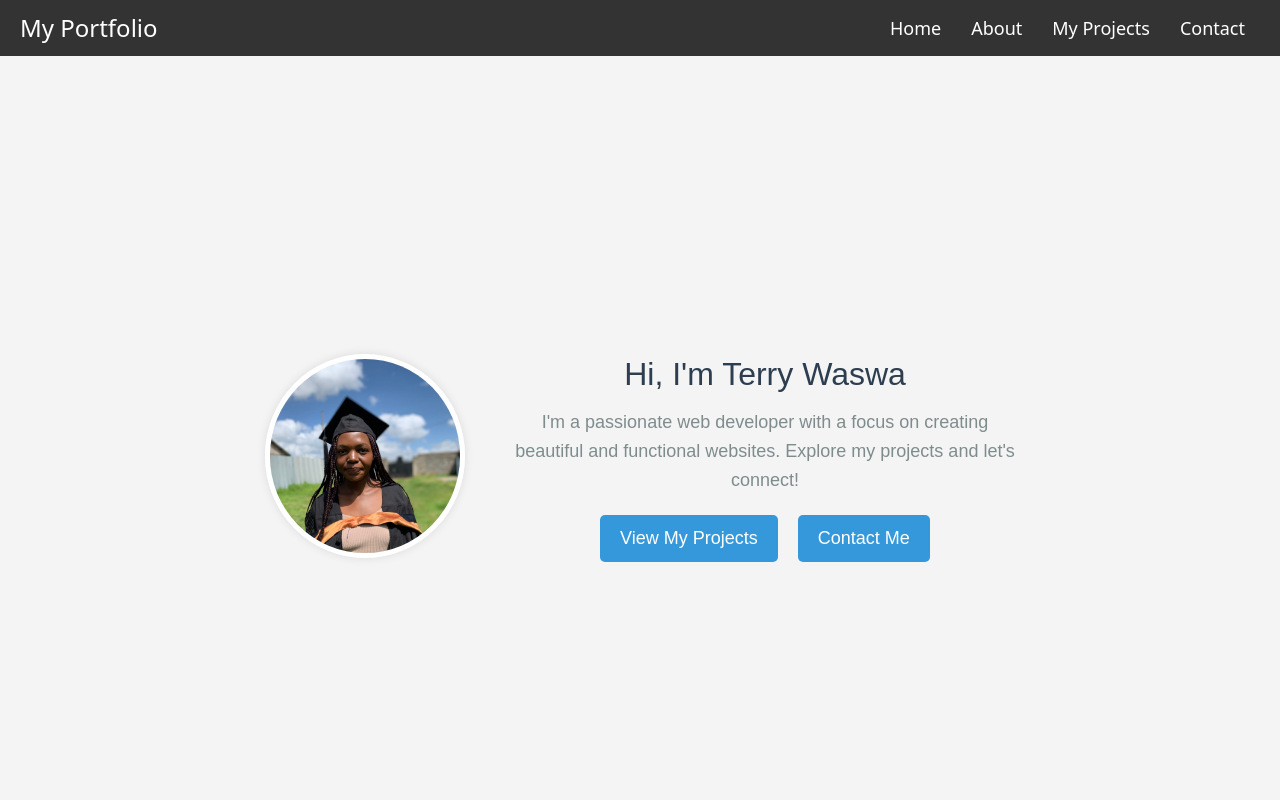
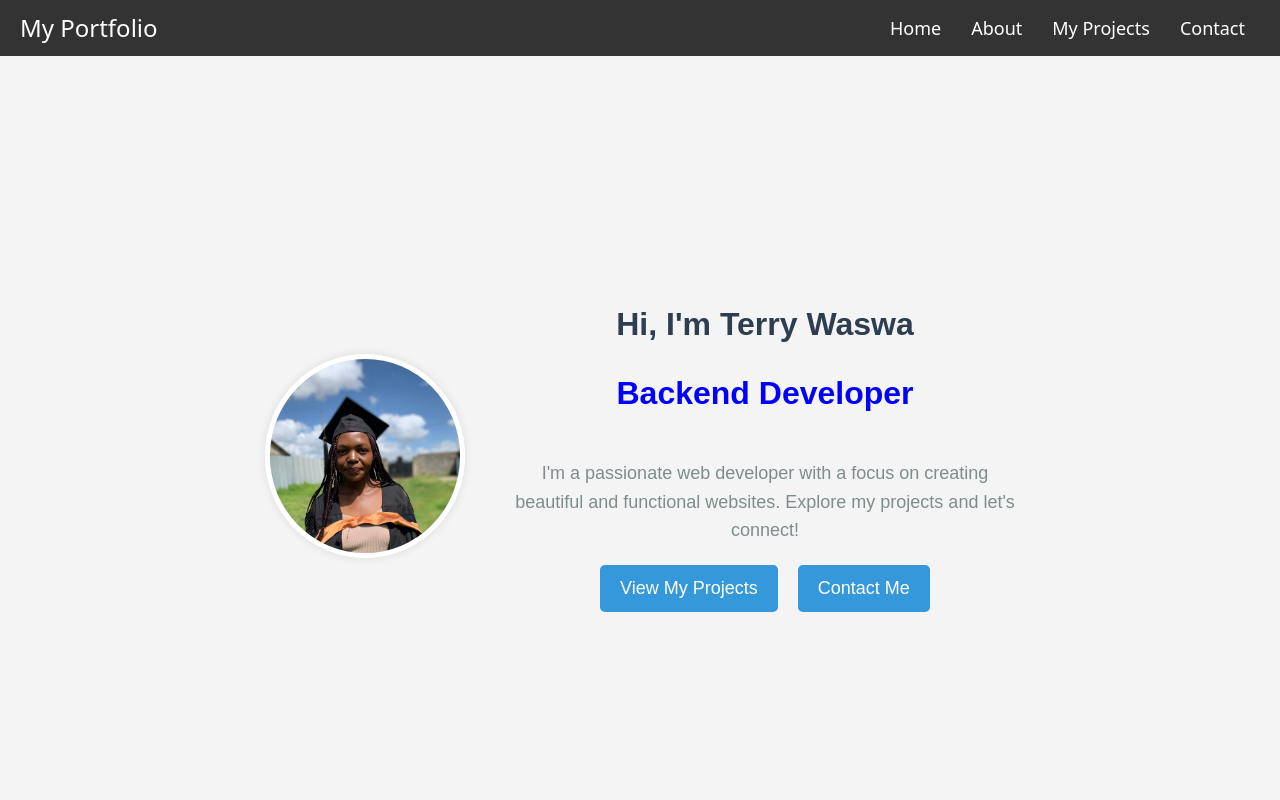
Before and after one commit to TerryWaswa20/Portfolio, a React (Vite) app: page / in a window 1280 px wide. Shown: the top 800 px of the page. Built offline with nearby package versions, Linux system fonts and the light colour scheme.

Commit message:
Third Commit

```diff
--- a/src/components/Home.css
+++ b/src/components/Home.css
@@ -56,6 +56,13 @@
   color: #7f8c8d;
 }
 
+.home-skills {
+  font-size: 2rem;  /* Increased font size */
+  font-weight: 700; /* Bold text */
+  color: blue;     /* Set color to blue */
+  margin-top: 20px;
+}
+
 .home-buttons {
   display: flex;
   gap: 20px;
--- a/src/components/home.jsx
+++ b/src/components/home.jsx
@@ -1,8 +1,32 @@
-import React from "react";
+import React, { useState, useEffect } from "react";
 import { Link } from "react-router-dom";
 import "./Home.css"; // Import custom CSS for styling (optional)
 
+const skills = [
+  "Frontend Web Developer",
+  "Backend Developer",
+  "UI/UX Enthusiast",
+  "Marketing Specialist",  // Updated this line
+  // Add more skills if needed
+];
+
 const Home = () => {
+  const [currentSkill, setCurrentSkill] = useState(skills[0]);  // Initial skill to display
+  const [index, setIndex] = useState(0); // Index to track the current skill
+
+  useEffect(() => {
+    const skillChangeInterval = setInterval(() => {
+      setIndex((prevIndex) => {
+        const nextIndex = (prevIndex + 1) % skills.length; // Loop through skills
+        setCurrentSkill(skills[nextIndex]);  // Update the current skill to display
+        return nextIndex;
+      });
+    }, 3000); // Change skill every 3 seconds
+
+    // Cleanup the interval on component unmount
+    return () => clearInterval(skillChangeInterval);
+  }, []); // Empty dependency array ensures it runs only once after mount
+
   return (
     <section className="home">
       <div className="home-container">
@@ -10,13 +34,19 @@ const Home = () => {
           {/* Profile Picture */}
           <div className="home-profile-pic">
             <img
-              src="/Images/image8.jpg"  // Make sure to replace with the correct path
+              src="/Images/image8.jpg" // Make sure to replace with the correct path
               alt="Profile Picture"
               className="profile-img"
             />
           </div>
           <div className="home-text">
-            <h1 className="home-title">Hi, I'm Terry Waswa</h1>
+            <h1 className="home-title">
+              <strong>Hi, I'm Terry Waswa</strong>
+            </h1>
+            {/* Rotating Skills */}
+            <p className="home-skills">
+              <strong>{currentSkill}</strong>
+            </p>
             <p className="home-description">
               I'm a passionate web developer with a focus on creating beautiful and
               functional websites. Explore my projects and let's connect!
@@ -32,9 +62,7 @@ const Home = () => {
           </div>
         </div>
       </div>
-
     </section>
-
   );
 };
 
```
Lines whose indentation alone changed are shown as unchanged.
